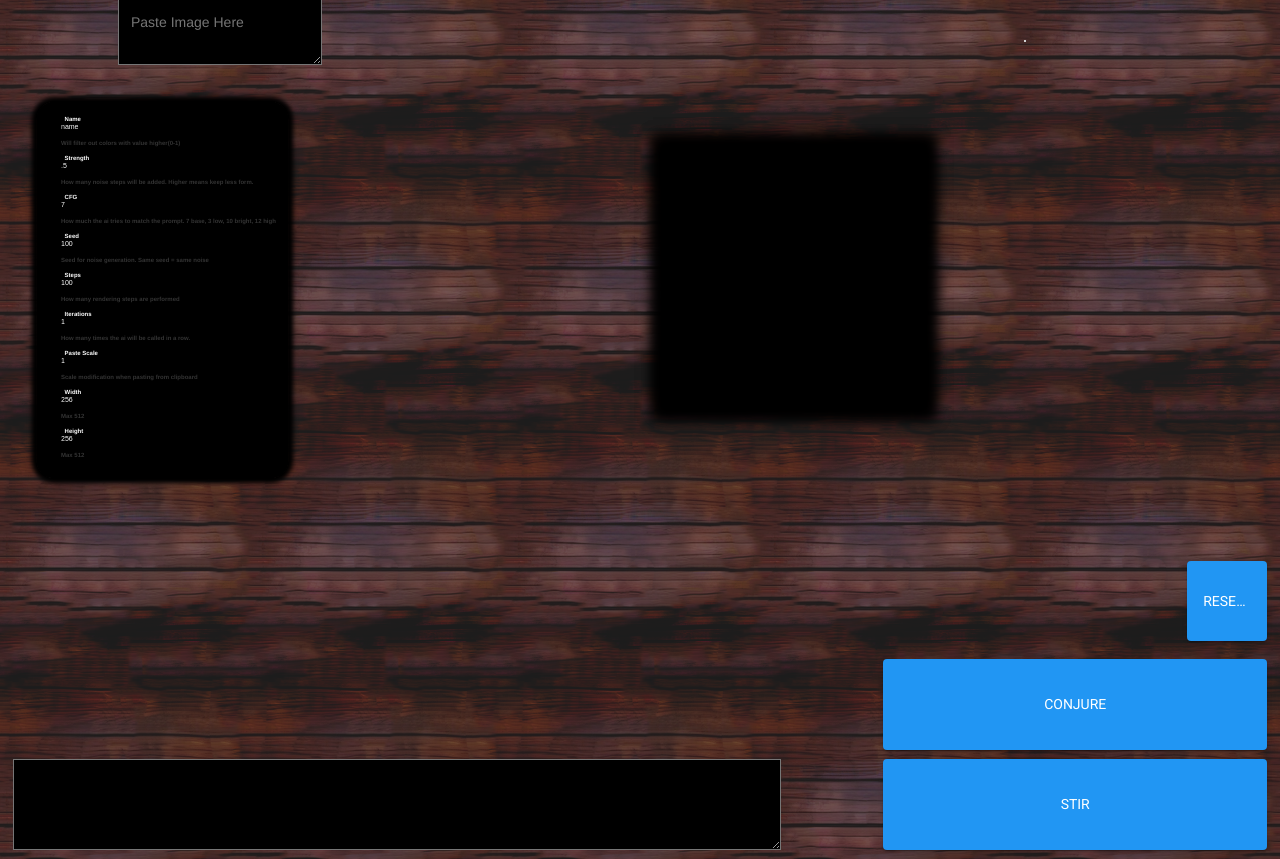
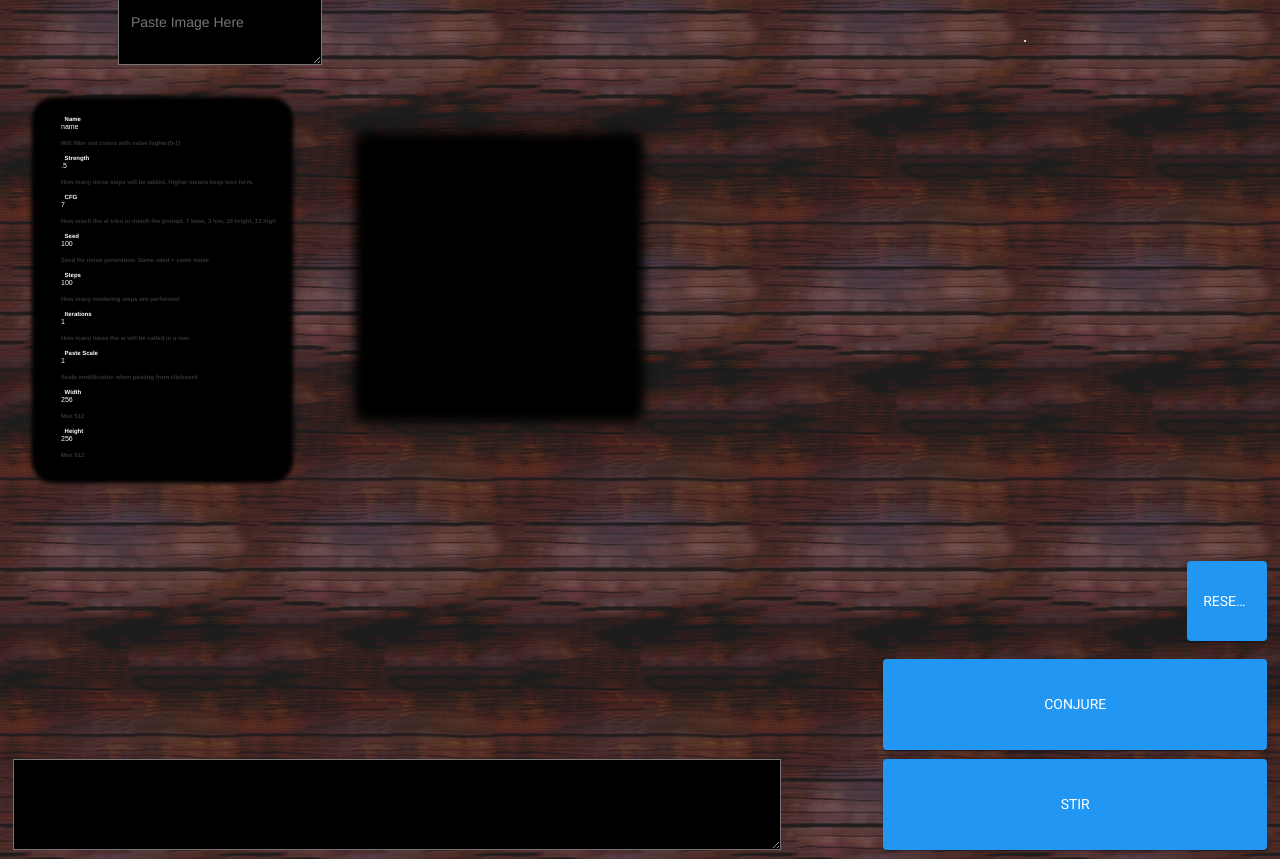
Before and after one commit to indianaorz/DeltaImageProcessor, a Flask app: page / in a window 1280 px wide. Shown: the part 51-910 px from the top of the page. Run offline with Flask 2, Linux system fonts and the light colour scheme; a map, chart or similar area stays blank; parts of the project's set-up code (start-up, migrations or seed data) failed here and were passed over; some libraries are stand-ins or nearby versions.

Commit message:
style chagne

```diff
--- a/MagicCauldron/MagicCauldron/static/content/site.css
+++ b/MagicCauldron/MagicCauldron/static/content/site.css
@@ -69,7 +69,7 @@ html {
 #cauldron {
     padding: 0;
     position: fixed;
-    left: 52vw;
+    left: 29vw;
     top: 22vh;
     box-shadow: 0px 0px 1vw 1vw black;
 }
@@ -77,7 +77,7 @@ html {
     box-shadow: 0px 0px 1vw 1vw black;
     padding: 0;
     position: fixed;
-    left: 52vw;
+    left: 29vw;
     top: 22vh;
     z-index: 100;
     pointer-events: none
```
